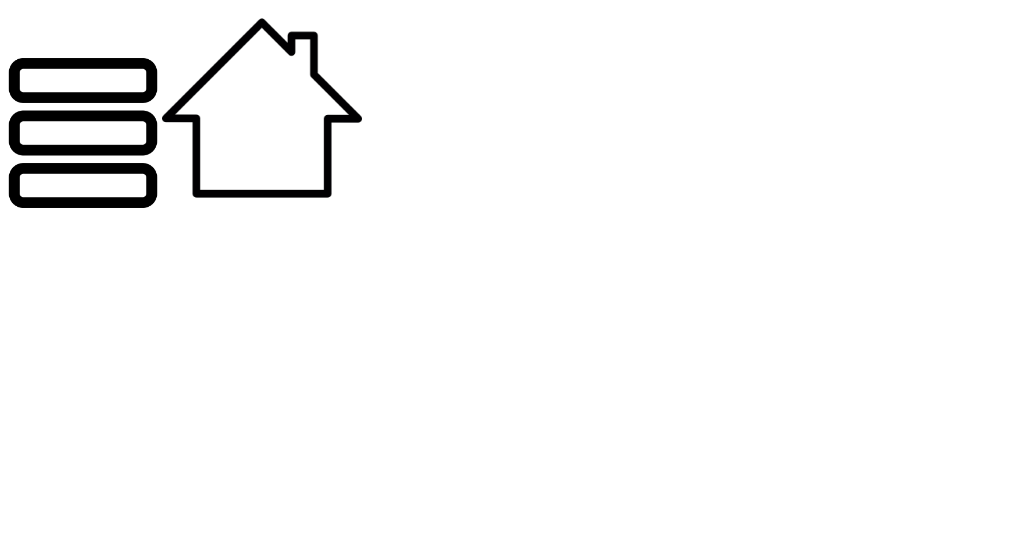
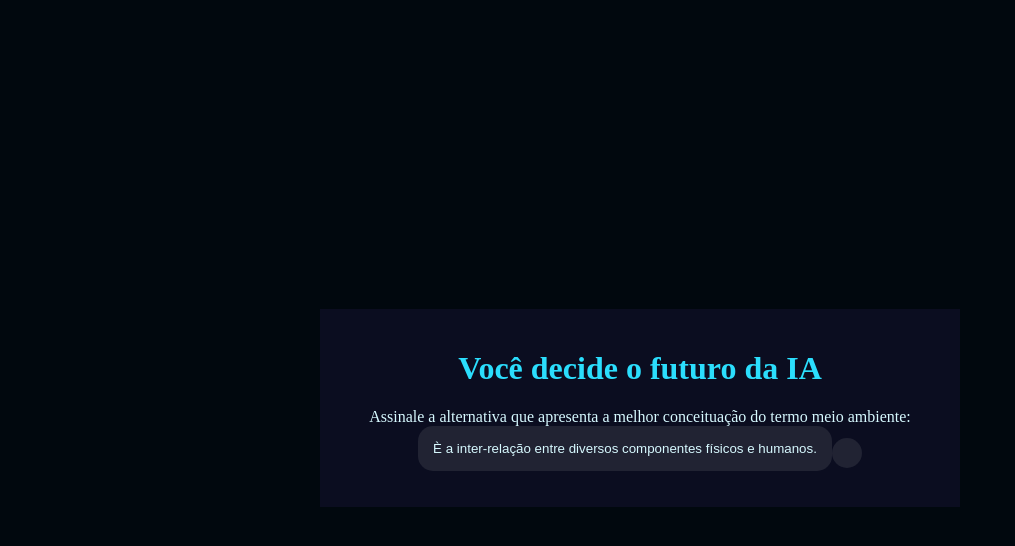
Before and after one commit to gabrielbieger/gabrielbieger, a plain HTML site: page index.html in a window 1280 px wide. Shown: the whole page, without its empty margins (0-1015 px from the left). Drawn offline with Linux system fonts and the light colour scheme.

Commit message:
Add files via upload

```diff
--- a/index.html
+++ b/index.html
@@ -1,12 +1,20 @@
 <!DOCTYPE html>
-<html lang="en">
+<html lang="pt-br">
 <head>
     <meta charset="UTF-8">
     <meta name="viewport" content="width=device-width, initial-scale=1.0">
-    <title>Document</title>
+    <link rel="stylesheet" href="style.css">
+    <title>Você decide o futuro da IA</title>
 </head>
 <body>
-    <img src="barras.png" alt="barras" width="150" height="150">
-    <img src="casa.png" alt="casa" width="200" height="200">
+    <div class="caixa-principal">
+        <h1>Você decide o futuro da IA</h1>
+        <div class="caixa-perguntas"></div>
+        <div class="caixa-alternativas"></div>
+        <div class="caixa-resultado">
+            <p class="texto-resultado"></p>
+        </div>
+    </div>
+    <script src="script.js"></script>
 </body>
 </html>
--- /dev/null
+++ b/script.js
@@ -0,0 +1,111 @@
+const caixaPrincipal = document.querySelector(".caixa-principal");
+const caixaPerguntas = document.querySelector(".caixa-perguntas");
+const caixaAlternativas = document.querySelector(".caixa-alternativas");
+const caixaResultado = document.querySelector(".caixa-resultado");
+const textoResultado = document.querySelector(".texto-resultado");
+
+const perguntas = [
+    {
+        enunciado: "Assinale a alternativa que apresenta a melhor conceituação do termo meio ambiente:",
+        alternativas: [
+            {
+                texto: "È a inter-relação entre diversos componentes físicos e humanos.",
+                afirmacao: "É a junção somente dos aspectos naturais e espaço geográfico. "
+            },
+            {
+            }
+        ]
+    },
+    {
+        enunciado: "",
+        alternativas: [
+            {
+                texto: "Utiliza uma ferramenta de busca na internet que utiliza IA para que ela ajude a encontrar informações relevantes para o trabalho e explique numa linguagem que facilite o entendimento.",
+                afirmacao: "Conseguiu utilizar a IA para buscar informações úteis."
+            },
+            {
+                texto: "Escreve o trabalho com base nas conversas que teve com colegas, algumas pesquisas na internet e conhecimentos próprios sobre o tema.",
+                afirmacao: "Sentiu mais facilidade em utilizar seus próprios recursos para escrever seu trabalho."
+            }
+        ]
+    },
+    {
+        enunciado: "Após a elaboração do trabalho escrito, a professora realizou um debate entre a turma para entender como foi realizada a pesquisa e escrita. Nessa conversa também foi levantado um ponto muito importante: como a IA impacta o trabalho do futuro. Nesse debate, como você se posiciona?",
+        alternativas: [
+            {
+                texto: "Defende a ideia de que a IA pode criar novas oportunidades de emprego e melhorar habilidades humanas.",
+                afirmacao: "Vem impulsionando a inovação na área de IA e luta para abrir novos caminhos profissionais com IA."
+            },
+            {
+                texto: "Me preocupo com as pessoas que perderão seus empregos para máquinas e defendem a importância de proteger os trabalhadores.",
+                afirmacao: "Sua preocupação com as pessoas motivou a criar um grupo de estudos entre trabalhadores para discutir meios de utilização de IA de forma ética."
+            }
+        ]
+    },
+    {
+        enunciado: "Ao final da discussão, você precisou criar uma imagem no computador que representasse o que pensa sobre IA. E agora?",
+        alternativas: [
+            {
+                texto: "Criar uma imagem utilizando uma plataforma de design como o Paint.",
+                afirmacao: "Notou também que muitas pessoas não sabem ainda utilizar as ferramentas tradicionais e decidiu compartilhar seus conhecimentos de design utilizando ferramentas de pintura digital para iniciantes."
+            },
+            {
+                texto: "Criar uma imagem utilizando um gerador de imagem de IA.",
+                afirmacao: "Acelerou o processo de criação de trabalhos utilizando geradores de imagem e agora consegue ensinar pessoas que sentem dificuldades em desenhar manualmente como utilizar também!"
+            }
+        ]
+    },
+    {
+        enunciado: "Você tem um trabalho em grupo de biologia para entregar na semana seguinte, o andamento do trabalho está um pouco atrasado e uma pessoa do seu grupo decidiu fazer com ajuda da IA. O problema é que o trabalho está totalmente igual ao do chat. O que você faz? ",
+        alternativas: [
+            {
+                texto: "Escrever comandos para o chat é uma forma de contribuir com o trabalho, por isso não é um problema utilizar o texto inteiro.",
+                afirmacao: "Infelizmente passou a utilizar a IA para fazer todas suas tarefas e agora se sente dependente da IA para tudo."
+            },
+            {
+                texto: "O chat pode ser uma tecnologia muito avançada, mas é preciso manter a atenção pois toda máquina erra, por isso revisar o trabalho e contribuir com as perspectivas pessoais é essencial.",
+                afirmacao: "Percebeu que toda IA reproduz orientações baseadas na empresa que programou e muito do que o chat escrevia não refletia o que pensava e por isso sabe que os textos gerados pela IA devem servir como auxílio e não resultado final. "
+            }
+        ]
+    },
+];
+
+
+let atual = 0;
+let perguntaAtual;
+let historiaFinal = "";
+
+function mostraPergunta() {
+    if (atual >= perguntas.length) {
+        mostraResultado();
+        return;
+    }
+    perguntaAtual = perguntas[atual];
+    caixaPerguntas.textContent = perguntaAtual.enunciado;
+    caixaAlternativas.textContent = "";
+    mostraAlternativas();
+}
+
+function mostraAlternativas(){
+    for(const alternativa of perguntaAtual.alternativas) {
+        const botaoAlternativas = document.createElement("button");
+        botaoAlternativas.textContent = alternativa.texto;
+        botaoAlternativas.addEventListener("click", () => respostaSelecionada(alternativa));
+        caixaAlternativas.appendChild(botaoAlternativas);
+    }
+}
+
+function respostaSelecionada(opcaoSelecionada) {
+    const afirmacoes = opcaoSelecionada.afirmacao;
+    historiaFinal += afirmacoes + " ";
+    atual++;
+    mostraPergunta();
+}
+
+function mostraResultado() {
+    caixaPerguntas.textContent = "Em 2049...";
+    textoResultado.textContent = historiaFinal;
+    caixaAlternativas.textContent = "";
+}
+
+mostraPergunta();
--- /dev/null
+++ b/style.css
@@ -0,0 +1,43 @@
+:root{
+    --cor-fundo: #01080E ;
+    --cor-principal: #0B0D20 ;
+    --cor-secundaria: #212333;
+    --cor-destaque: #2BDEFD;
+    --cor-texto: #D7F9FF;
+
+}
+
+body {
+    background-color: var(--cor-fundo);
+    color: var(--cor-texto);
+    display: flex;
+    justify-content: center;
+    align-items: center;
+    min-height: 100vh;
+}
+
+.caixa-principal{
+    background-color: var(--cor-principal);
+    width: 90%;
+    max-width: 600px;
+    text-align: center;
+    padding: 20px;
+}
+
+h1{
+    color: var(--cor-destaque);
+}
+
+button {
+    background-color: var(--cor-secundaria);
+    color: var(--cor-texto);
+    border: none;
+    border-radius: 15px;
+    padding: 15px;
+    transition: background-color 0.3s;
+}
+
+button:hover{
+    background-color: var(--cor-destaque);
+    color: var(--cor-principal);
+}
```
